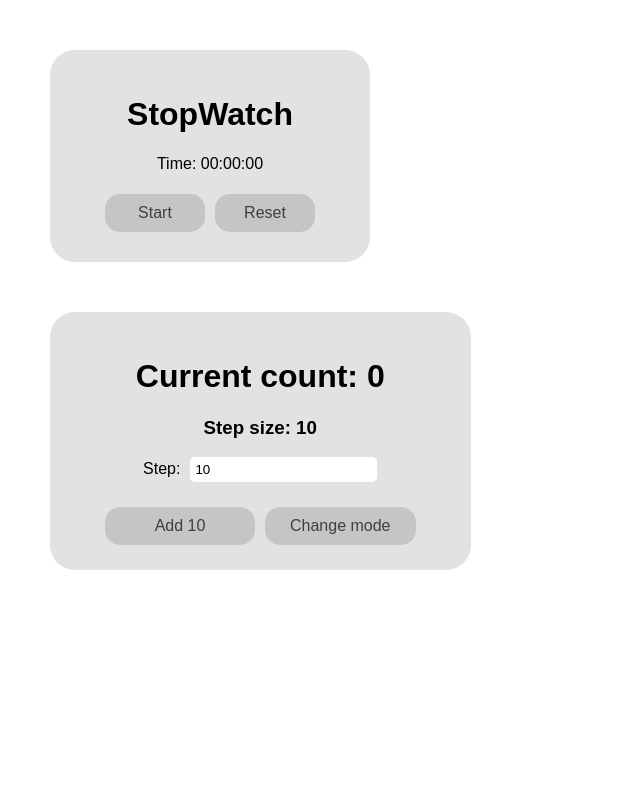
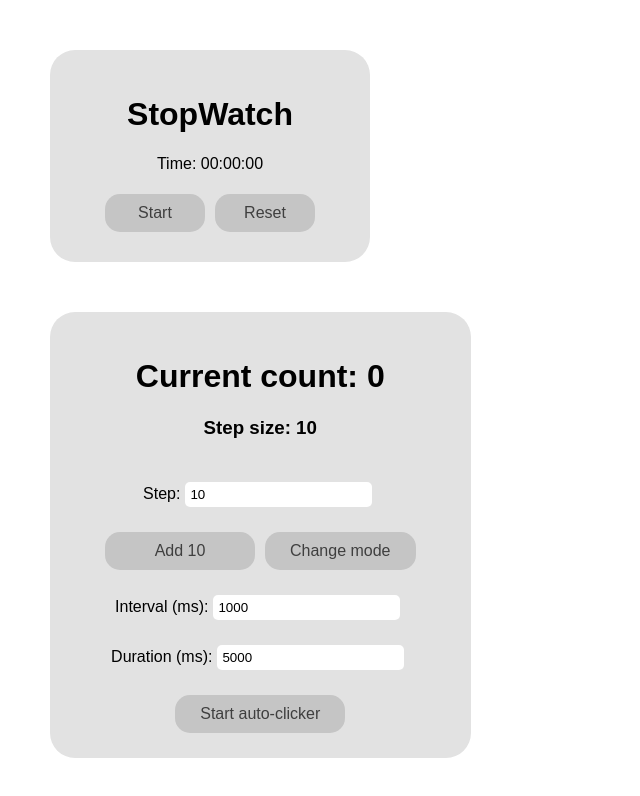
Before and after one commit to spoolae/FS-PROJECTS, a React (Create React App) app in the folder REACT APPS/fresh-app-1/: page / in a window 1280 px wide. Shown: the top 796 px of the page, without its empty margins (0-640 px from the left). Built offline with nearby package versions, Linux system fonts and the light colour scheme.

Commit message:
Added autoclicker

```diff
--- a/REACT APPS/fresh-app-1/src/components/counter/Counter.js
+++ b/REACT APPS/fresh-app-1/src/components/counter/Counter.js
@@ -8,6 +8,9 @@ class Counter extends Component {
       count: 0,
       step: props.initStep,
       mode: "add",
+      autoClicker: null,
+      interval: 1000,
+      duration: 5000,
     };
   }
 
@@ -26,6 +29,33 @@ class Counter extends Component {
     const { mode } = this.state;
     const newMode = mode === "add" ? "subtract" : "add";
     this.setState({ mode: newMode });
+  };
+
+  handleStartAutoClicker = () => {
+    const { interval, duration } = this.state;
+    if (this.state.autoClicker) {
+      clearInterval(this.state.autoClicker);
+      this.setState({ autoClicker: null });
+    } else {
+      const autoClicker = setInterval(() => {
+        this.handleAddClick();
+      }, interval);
+      setTimeout(() => {
+        clearInterval(autoClicker);
+        this.setState({ autoClicker: null });
+      }, duration);
+      this.setState({ autoClicker });
+    }
+  };
+
+  handleIntervalChange = (event) => {
+    const newInterval = parseInt(event.target.value, 10);
+    this.setState({ interval: newInterval });
+  };
+
+  handleDurationChange = (event) => {
+    const newDuration = parseInt(event.target.value, 10);
+    this.setState({ duration: newDuration });
   };
 
   render() {
@@ -53,6 +83,27 @@ class Counter extends Component {
           {buttonText}
         </button>
         <button onClick={this.handleModeChange}>Change mode</button>
+        <div>
+          <label htmlFor="intervalInput">Interval (ms):</label>
+          <input
+            type="number"
+            id="intervalInput"
+            value={this.state.interval}
+            onChange={this.handleIntervalChange}
+          />
+        </div>
+        <div>
+          <label htmlFor="durationInput">Duration (ms):</label>
+          <input
+            type="number"
+            id="durationInput"
+            value={this.state.duration}
+            onChange={this.handleDurationChange}
+          />
+        </div>
+        <button onClick={this.handleStartAutoClicker}>
+          {this.state.autoClicker ? "Stop" : "Start"} auto-clicker
+        </button>
       </div>
     );
   }
--- a/REACT APPS/fresh-app-1/src/components/counter/Counter.module.scss
+++ b/REACT APPS/fresh-app-1/src/components/counter/Counter.module.scss
@@ -8,7 +8,7 @@
 
   input {
     padding: 5px;
-    margin-left: 10px;
+    margin: 25px 5px 0 5px;
     border-radius: 5px;
     border: none;
     outline: none;
@@ -16,6 +16,7 @@
 
   button {
     min-width: 150px;
+    width: max-content;
     margin: 25px 5px 0 5px;
     padding: 10px 25px;
     border-radius: 15px;
```
